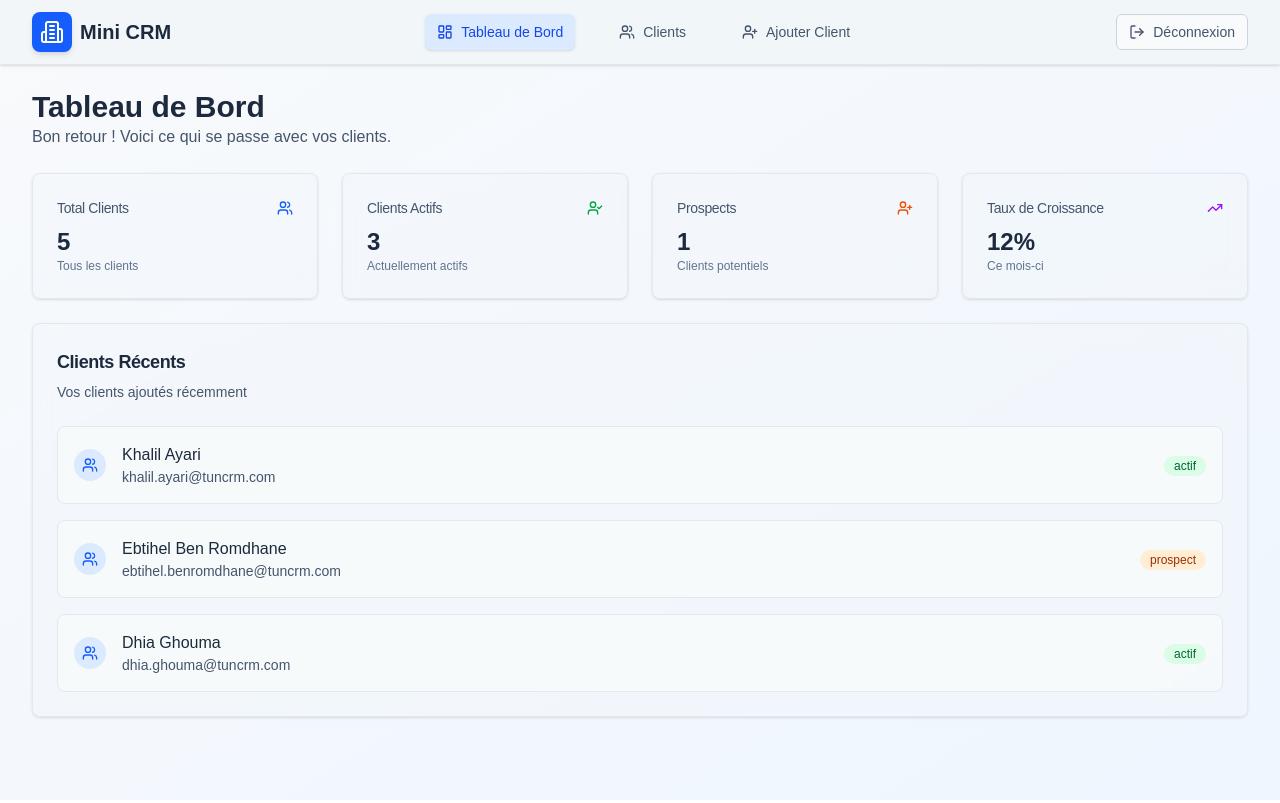
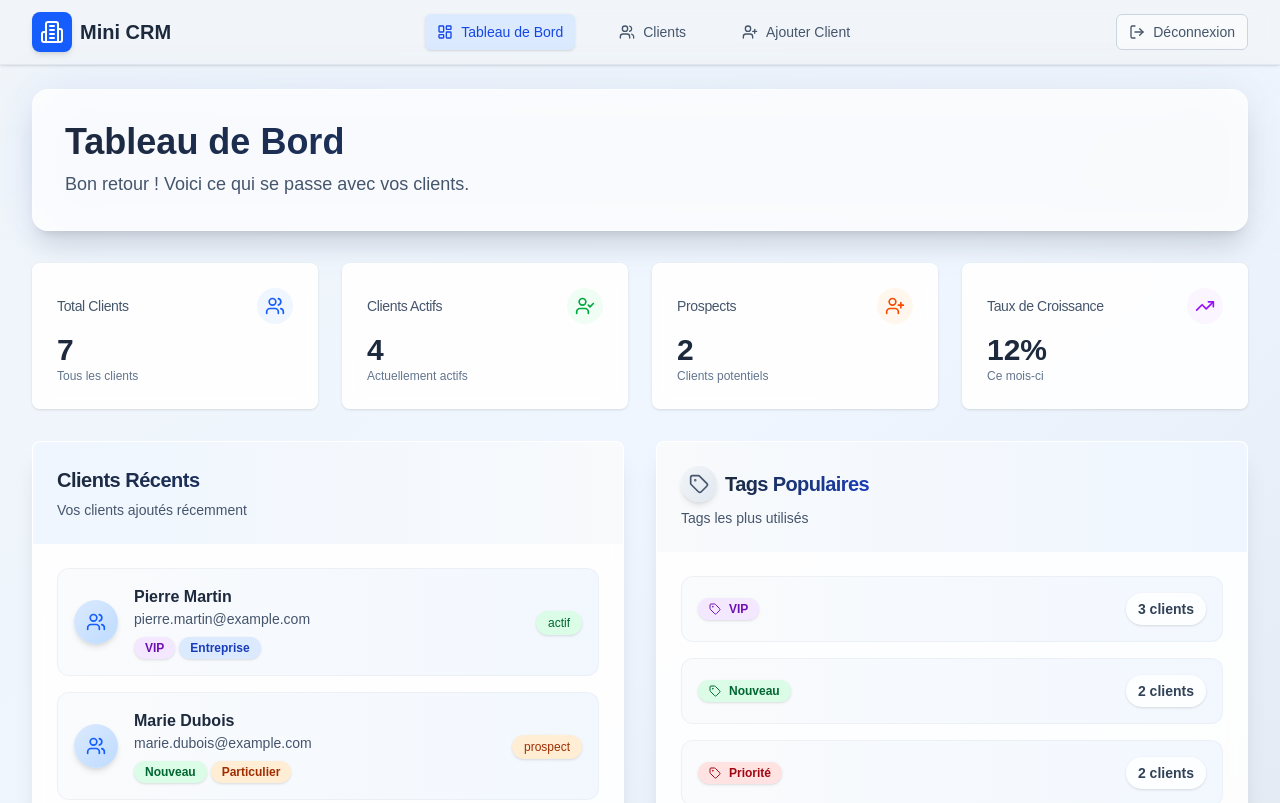
Before and after one commit to DhiaGhouma/miniCRM, a Next.js app: page /dashboard in a window 1280 px wide. Shown: the top 803 px of the page. Built offline with nearby package versions, Linux system fonts and the light colour scheme.

Commit message:
update dashboard

```diff
--- a/src/app/dashboard/page.tsx
+++ b/src/app/dashboard/page.tsx
@@ -1,13 +1,19 @@
+"use client";
+
 import DashboardLayout from '@/components/layout/DashboardLayout';
 import { Card, CardContent, CardDescription, CardHeader, CardTitle } from '@/components/ui/card';
-import { Users, UserCheck, UserPlus, TrendingUp } from 'lucide-react';
-import { mockClients } from '@/lib/MockData';
+import { Badge } from '@/components/ui/badge';
+import { Users, UserCheck, UserPlus, TrendingUp, Tag as TagIcon } from 'lucide-react';
+import { useCRMStore } from '@/lib/store';
+import { cn } from '@/lib/utilis';
 
 export default function DashboardPage() {
-  const totalClients = mockClients.length;
-  const activeClients = mockClients.filter(client => client.status === 'active').length;
-  const prospects = mockClients.filter(client => client.status === 'prospect').length;
-  const recentClients = mockClients.slice(0, 3);
+  const { clients, tags } = useCRMStore();
+
+  const totalClients = clients.length;
+  const activeClients = clients.filter(client => client.status === 'active').length;
+  const prospects = clients.filter(client => client.status === 'prospect').length;
+  const recentClients = clients.slice(-3).reverse();
 
   const stats = [
     {
@@ -15,85 +21,133 @@ export default function DashboardPage() {
       value: totalClients,
       description: 'Tous les clients',
       icon: Users,
-      color: 'text-blue-600'
+      color: 'text-blue-600',
+      bgColor: 'bg-blue-50'
     },
     {
       title: 'Clients Actifs',
       value: activeClients,
       description: 'Actuellement actifs',
       icon: UserCheck,
-      color: 'text-green-600'
+      color: 'text-green-600',
+      bgColor: 'bg-green-50'
     },
     {
       title: 'Prospects',
       value: prospects,
       description: 'Clients potentiels',
       icon: UserPlus,
-      color: 'text-orange-600'
+      color: 'text-orange-600',
+      bgColor: 'bg-orange-50'
     },
     {
       title: 'Taux de Croissance',
       value: '12%',
       description: 'Ce mois-ci',
       icon: TrendingUp,
-      color: 'text-purple-600'
+      color: 'text-purple-600',
+      bgColor: 'bg-purple-50'
     }
   ];
 
+  const getTagById = (tagId: string) => {
+    return tags.find(tag => tag.id === tagId);
+  };
+
   return (
     <DashboardLayout>
-      <div className="space-y-6">
-
-        <div>
-          <h1 className="text-3xl font-bold text-slate-800">Tableau de Bord</h1>
-          <p className="text-slate-600">Bon retour ! Voici ce qui se passe avec vos clients.</p>
+      <div className="space-y-8">
+        {/* Header avec effet de profondeur */}
+        <div className="relative">
+          <div className="absolute inset-0 bg-gradient-to-r from-blue-600/10 to-slate-600/10 rounded-2xl blur-xl"></div>
+          <div className="relative bg-white/80 backdrop-blur-sm rounded-2xl p-8 border border-white/50 shadow-xl">
+            <h1 className="text-4xl font-bold bg-gradient-to-r from-slate-800 to-blue-800 bg-clip-text text-transparent">
+              Tableau de Bord
+            </h1>
+            <p className="text-slate-600 text-lg mt-2">Bon retour ! Voici ce qui se passe avec vos clients.</p>
+          </div>
         </div>
 
+        {/* Stats Grid avec effets visuels améliorés */}
         <div className="grid grid-cols-1 md:grid-cols-2 lg:grid-cols-4 gap-6">
           {stats.map((stat) => (
-            <Card key={stat.title} className="hover:shadow-lg transition-shadow bg-slate-100/50 backdrop-blur-sm border-slate-200">
+            <Card key={stat.title} className="group hover:shadow-2xl transition-all duration-300 bg-white/90 backdrop-blur-sm border-white/50 hover:scale-105 hover:bg-white/95">
               <CardHeader className="flex flex-row items-center justify-between space-y-0 pb-2">
-                <CardTitle className="text-sm font-medium text-slate-600">
+                <CardTitle className="text-sm font-medium text-slate-600 group-hover:text-slate-800 transition-colors">
                   {stat.title}
                 </CardTitle>
-                <stat.icon className={`h-4 w-4 ${stat.color}`} />
+                <div className={cn("p-2 rounded-full transition-all duration-300", stat.bgColor)}>
+                  <stat.icon className={cn("h-5 w-5 transition-all duration-300", stat.color)} />
+                </div>
               </CardHeader>
               <CardContent>
-                <div className="text-2xl font-bold text-slate-800">{stat.value}</div>
-                <p className="text-xs text-slate-500">{stat.description}</p>
+                <div className="text-3xl font-bold text-slate-800 group-hover:text-slate-900 transition-colors">
+                  {stat.value}
+                </div>
+                <p className="text-xs text-slate-500 group-hover:text-slate-600 transition-colors">
+                  {stat.description}
+                </p>
               </CardContent>
             </Card>
           ))}
         </div>
 
-        <Card className="bg-slate-100/50 backdrop-blur-sm border-slate-200">
-          <CardHeader>
-            <CardTitle className="text-lg font-semibold text-slate-800">Clients Récents</CardTitle>
+        <div className="grid grid-cols-1 lg:grid-cols-2 gap-8">
+          {/* Recent Clients avec design amélioré */}
+          <Card className="bg-white/90 backdrop-blur-sm border-white/50 shadow-xl hover:shadow-2xl transition-all duration-300">
+            <CardHeader className="bg-gradient-to-r from-blue-50 to-slate-50 rounded-t-lg">
+              <CardTitle className="text-xl font-semibold bg-gradient-to-r from-slate-800 to-blue-800 bg-clip-text text-transparent">
+                Clients Récents
+              </CardTitle>
               <CardDescription className="text-slate-600">Vos clients ajoutés récemment</CardDescription>
             </CardHeader>
-          <CardContent>
+            <CardContent className="p-6">
               <div className="space-y-4">
                 {recentClients.map((client) => (
-                <div key={client.id} className="flex items-center justify-between p-4 bg-slate-50/80 rounded-lg border border-slate-200">
+                  <div key={client.id} className="group flex items-center justify-between p-4 bg-gradient-to-r from-slate-50/80 to-blue-50/80 rounded-xl border border-slate-200/50 hover:shadow-lg transition-all duration-300 hover:scale-[1.02]">
                     <div className="flex items-center space-x-4">
-                    <div className="bg-blue-100 p-2 rounded-full">
-                      <Users className="h-4 w-4 text-blue-600" />
+                      <div className="bg-gradient-to-br from-blue-100 to-blue-200 p-3 rounded-full shadow-md group-hover:shadow-lg transition-all duration-300">
+                        <Users className="h-5 w-5 text-blue-600" />
                       </div>
                       <div>
-                      <p className="font-medium text-slate-800">
+                        <p className="font-semibold text-slate-800 group-hover:text-slate-900 transition-colors">
                           {client.firstName} {client.lastName}
                         </p>
-                      <p className="text-sm text-slate-600">{client.email}</p>
+                        <p className="text-sm text-slate-600 group-hover:text-slate-700 transition-colors">
+                          {client.email}
+                        </p>
+                        {client.tags.length > 0 && (
+                          <div className="flex gap-1 mt-2">
+                            {client.tags.slice(0, 2).map((tagId) => {
+                              const tag = getTagById(tagId);
+                              if (!tag) return null;
+                              return (
+                                <Badge
+                                  key={tagId}
+                                  className={cn("text-xs shadow-sm", tag.color)}
+                                >
+                                  {tag.name}
+                                </Badge>
+                              );
+                            })}
+                            {client.tags.length > 2 && (
+                              <Badge className="text-xs bg-slate-200 text-slate-600 shadow-sm">
+                                +{client.tags.length - 2}
+                              </Badge>
+                            )}
+                          </div>
+                        )}
                       </div>
                     </div>
                     <div className="text-right">
-                    <span className={`inline-flex items-center px-2.5 py-0.5 rounded-full text-xs font-medium ${
+                      <span className={cn(
+                        "inline-flex items-center px-3 py-1 rounded-full text-xs font-medium shadow-sm transition-all duration-300",
                         client.status === 'active'
-                        ? 'bg-green-100 text-green-800'
+                          ? 'bg-green-100 text-green-800 group-hover:bg-green-200'
                           : client.status === 'prospect'
-                        ? 'bg-orange-100 text-orange-800'
-                        : 'bg-slate-100 text-slate-800'
-                    }`}>
+                          ? 'bg-orange-100 text-orange-800 group-hover:bg-orange-200'
+                          : 'bg-slate-100 text-slate-800 group-hover:bg-slate-200'
+                      )}>
                         {client.status === 'active' ? 'actif' : client.status === 'prospect' ? 'prospect' : 'inactif'}
                       </span>
                     </div>
@@ -102,6 +156,43 @@ export default function DashboardPage() {
               </div>
             </CardContent>
           </Card>
+
+          <Card className="bg-white/90 backdrop-blur-sm border-white/50 shadow-xl hover:shadow-2xl transition-all duration-300">
+            <CardHeader className="bg-gradient-to-r from-slate-50 to-blue-50 rounded-t-lg">
+              <CardTitle className="flex items-center space-x-2">
+                <div className="bg-gradient-to-br from-slate-100 to-slate-200 p-2 rounded-full shadow-md">
+                  <TagIcon className="h-5 w-5 text-slate-600" />
+                </div>
+                <span className="text-xl font-semibold bg-gradient-to-r from-slate-800 to-blue-800 bg-clip-text text-transparent">
+                  Tags Populaires
+                </span>
+              </CardTitle>
+              <CardDescription className="text-slate-600">Tags les plus utilisés</CardDescription>
+            </CardHeader>
+            <CardContent className="p-6">
+              <div className="space-y-4">
+                {tags.slice(0, 5).map((tag) => {
+                  const clientsWithTag = clients.filter(client => client.tags.includes(tag.id)).length;
+                  return (
+                    <div key={tag.id} className="group flex items-center justify-between p-4 bg-gradient-to-r from-slate-50/80 to-blue-50/80 rounded-xl border border-slate-200/50 hover:shadow-lg transition-all duration-300 hover:scale-[1.02]">
+                      <div className="flex items-center space-x-3">
+                        <Badge className={cn("flex items-center gap-2 shadow-sm transition-all duration-300 group-hover:shadow-md", tag.color)}>
+                          <TagIcon className="h-3 w-3" />
+                          {tag.name}
+                        </Badge>
+                      </div>
+                      <div className="bg-white/80 px-3 py-1 rounded-full shadow-sm group-hover:shadow-md transition-all duration-300">
+                        <span className="text-sm font-semibold text-slate-700 group-hover:text-slate-800 transition-colors">
+                          {clientsWithTag} client{clientsWithTag !== 1 ? 's' : ''}
+                        </span>
+                      </div>
+                    </div>
+                  );
+                })}
+              </div>
+            </CardContent>
+          </Card>
+        </div>
       </div>
     </DashboardLayout>
   );
--- a/src/components/layout/DashboardLayout.tsx
+++ b/src/components/layout/DashboardLayout.tsx
@@ -6,13 +6,11 @@ interface DashboardLayoutProps {
 
 export default function DashboardLayout({ children }: DashboardLayoutProps) {
   return (
-    <div className="min-h-screen bg-gradient-to-br from-slate-50 to-blue-50">
+    <div className="min-h-screen bg-gradient-to-br from-slate-100 via-blue-50 to-slate-200">
       <NavBar />
-      <div className="py-6 px-4 sm:px-6 lg:px-8">
-        <main className="max-w-7xl mx-auto">
-          {children}
-        </main>
-      </div>
+      <main className="max-w-7xl mx-auto py-6 px-4 sm:px-6 lg:px-8">
+        {children}
+      </main>
     </div>
   );
 }
```
Lines whose indentation alone changed are shown as unchanged.
